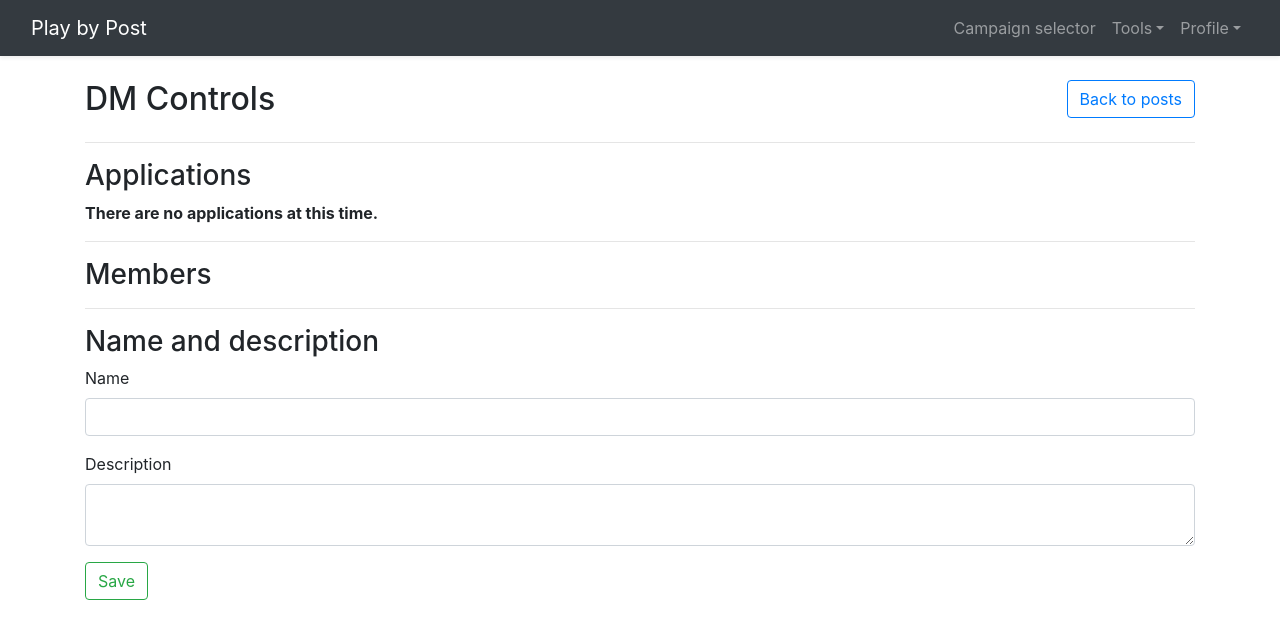
After one commit to Celeo/PlayByPost, a Flask app: template pbp/templates/campaign_dm_controls.jinja2 in a window 1280 px wide. The commit adds this page. Shown: the top 639 px of the page. Run offline with Flask 2, Linux system fonts and the light colour scheme; the template is opened without the code that fills it, so the values that code supplies are empty; parts of the project's set-up code (start-up, migrations or seed data) failed here and were passed over; some libraries are stand-ins or nearby versions.

Commit message:
DM controls

```diff
--- a/pbp/models.py
+++ b/pbp/models.py
@@ -112,7 +112,7 @@ class Character(db.Model):
 
     id = db.Column(db.Integer, primary_key=True)
     user_id = db.Column(db.Integer, db.ForeignKey('users.id'), nullable=False)
-    campaign_id = db.Column(db.Integer, db.ForeignKey('campaigns.id'))
+    campaign_id = db.Column(db.Integer, db.ForeignKey('campaigns.id'), nullable=True)
     name = db.Column(db.String(100))
     tag = db.Column(db.String(100))
     campaign_approved = db.Column(db.Boolean, default=False)
--- /dev/null
+++ b/pbp/templates/campaign_dm_controls.jinja2
@@ -0,0 +1,72 @@
+{% extends 'base.jinja2' %}
+
+{% block body %}
+
+<div class="container">
+  <div class="clearfix">
+    <h2 class="float-left">DM Controls</h2>
+    <a class="float-right btn btn-outline-primary" href="{{ url_for('base.campaign_posts', campaign_id=campaign.id) }}">Back to posts</a>
+  </div>
+  <hr>
+  <h3>Applications</h3>
+  {% if applicants %}
+    <table class="table">
+      <thead>
+        <tr>
+          <th>Name</th>
+          <th></th>
+          <th></th>
+        </tr>
+      </thead>
+      <tbody>
+        {% for applicant in applicants %}
+          <tr>
+            <td>{{ applicant.name }}</td>
+            <td>
+              <form action="{{ url_for('base.campaign_dm_controls', campaign_id=campaign.id) }}" method="POST">
+                <input type="hidden" name="type" value="applicant">
+                <input type="hidden" name="action" value="accept">
+                <input type="hidden" name="character_id" value="{{ applicant.id }}">
+                <button type="submit" class="btn btn-outline-success">Accept</button>
+              </form>
+            </td>
+            <td>
+              <form action="{{ url_for('base.campaign_dm_controls', campaign_id=campaign.id) }}" method="POST">
+                <input type="hidden" name="type" value="applicant">
+                <input type="hidden" name="action" value="deny">
+                <input type="hidden" name="character_id" value="{{ applicant.id }}">
+                <button type="submit" class="btn btn-outline-danger">Deny</button>
+              </form>
+            </td>
+          </tr>
+        {% endfor %}
+      </tbody>
+    </table>
+  {% else %}
+    <p><strong>There are no applications at this time.</strong></p>
+  {% endif %}
+  <hr>
+  <h3>Members</h3>
+  <ul>
+    {% for member in members %}
+      <li>{{ member.name }}</li>
+      {# Eventually, this should allow kicking characters from the campaign. #}
+    {% endfor %}
+  </ul>
+  <hr>
+  <h3>Name and description</h3>
+  <form action="{{ url_for('base.campaign_dm_controls', campaign_id=campaign.id) }}" method="POST">
+    <input type="hidden" name="type" value="name_description">
+    <div class="form-group">
+      <label for="name">Name</label>
+      <input type="text" class="form-control" value="{{ campaign.name }}" name="name">
+    </div>
+    <div class="form-group">
+      <label for="description">Description</label>
+      <textarea class="form-control" name="description">{{ campaign.description }}</textarea>
+    </div>
+    <button type="submit" class="btn btn-outline-success">Save</button>
+  </form>
+</div>
+
+{% endblock %}
--- a/pbp/templates/campaign_posts.jinja2
+++ b/pbp/templates/campaign_posts.jinja2
@@ -15,7 +15,7 @@
       {% endif %}
       <a href="{{ url_for('base.campaign_info', campaign_id=campaign.id) }}" class='btn btn-outline-primary'>Info</a>
       {% if current_user.is_authenticated and current_user.is_dm_to_campaign(campaign) %}
-        <a href="#" class="btn btn-outline-secondary" data-toggle="tooltip" data-placement="bottom" title="Not yet enabled" disabled>DM controls</a> {# TODO implement #}
+        <a href="{{ url_for('base.campaign_dm_controls', campaign_id=campaign.id) }}" class="btn btn-outline-primary">DM controls</a>
       {% endif %}
     </div>
   </div>
--- a/pbp/templates/help.jinja2
+++ b/pbp/templates/help.jinja2
@@ -5,6 +5,7 @@
 <div class="container">
   <h1>Help</h1>
   <div style="padding-bottom: 5rem;"></div>
+  {# TODO #}
   <h4>Nothing here yet!</h4>
 </div>
 
--- a/pbp/util.py
+++ b/pbp/util.py
@@ -74,3 +74,7 @@ def roll_dice(character, s):
         final_value += die_result
     roll.value = final_value
     return roll
+
+
+def is_valid_email(email):
+    return re.match(r'.+@(?:.+){2,}\.(?:.+){2,}', email)
```
Also changed, not shown: pbp/blueprint.py (+48 -3 lines).
